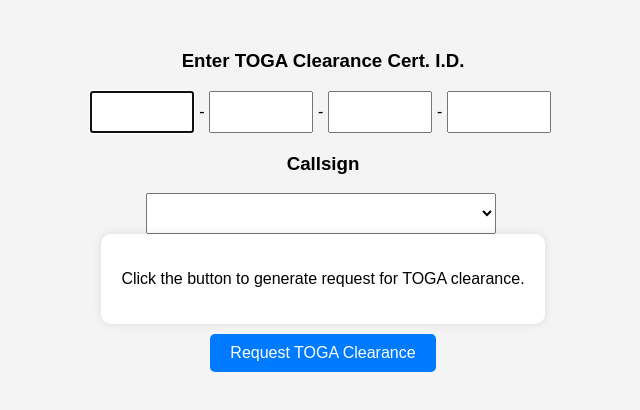
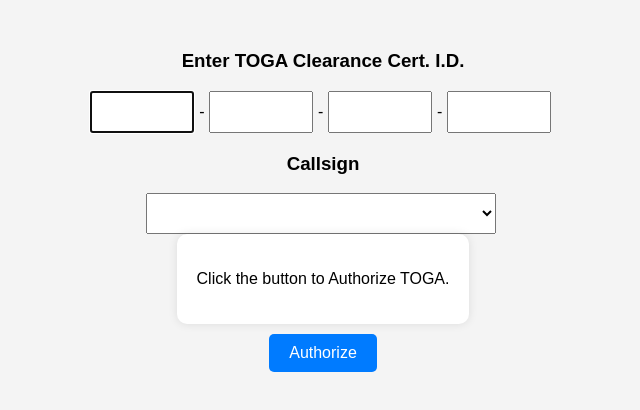
Before and after one commit to GLaDOzXD/gladozxd, a plain HTML site: page toga-clearance/index.html in a window 1280 px wide. Shown: the whole page, without its empty margins (317-957 px from the left). Drawn offline with Linux system fonts and the light colour scheme.

Commit message:
Update index.html

```diff
--- a/toga-clearance/index.html
+++ b/toga-clearance/index.html
@@ -72,11 +72,11 @@
     </div>
 
     <div id="clearanceBox">
-        <p id="clearanceContent">Click the button to generate request for TOGA clearance.</p>
+        <p id="clearanceContent">Click the button to Authorize TOGA.</p>
     </div>
 
     <!-- Generate Button BELOW the clearance box with margin from the top -->
-    <button id="generateButton" onclick="generateClearance()" disabled>Request TOGA Clearance</button>
+    <button id="generateButton" onclick="generateClearance()" disabled>Authorize</button>
 
     <script>
         // Automatically jump to the next field when max length is reached
```
